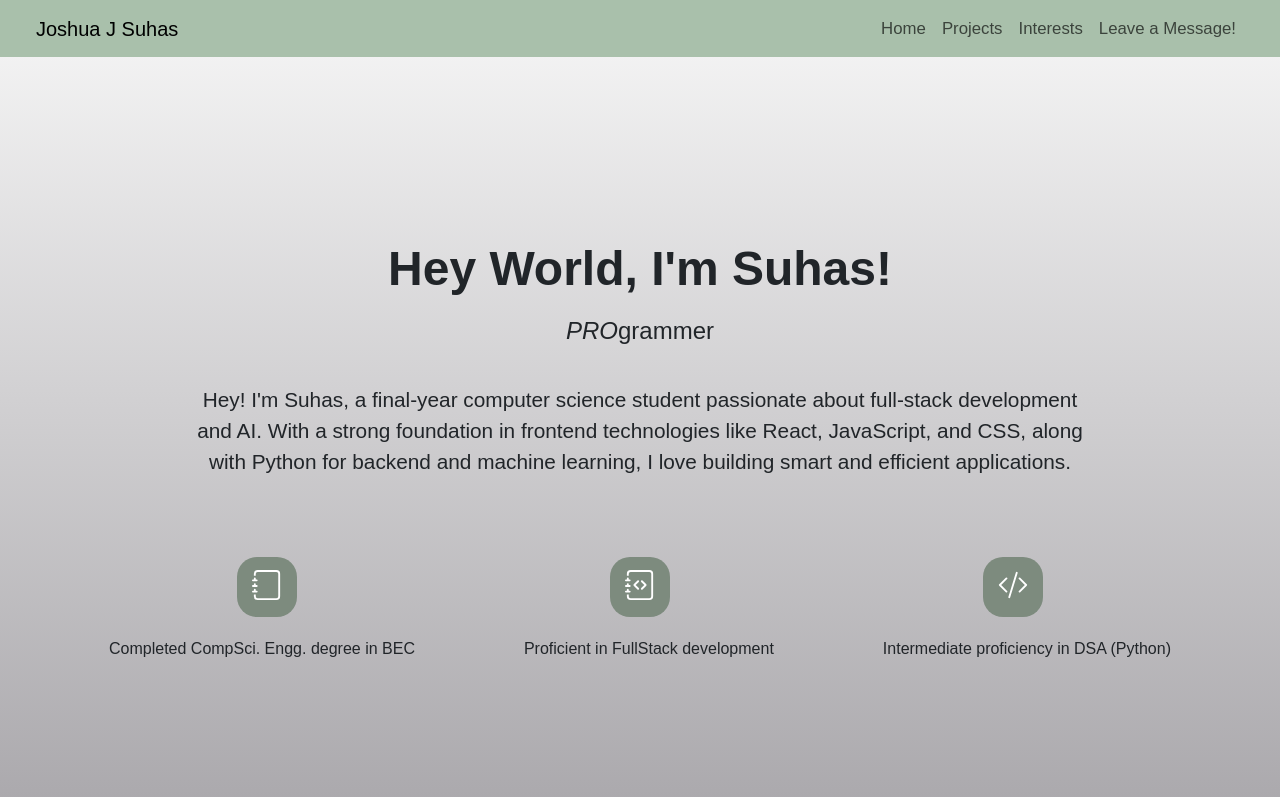
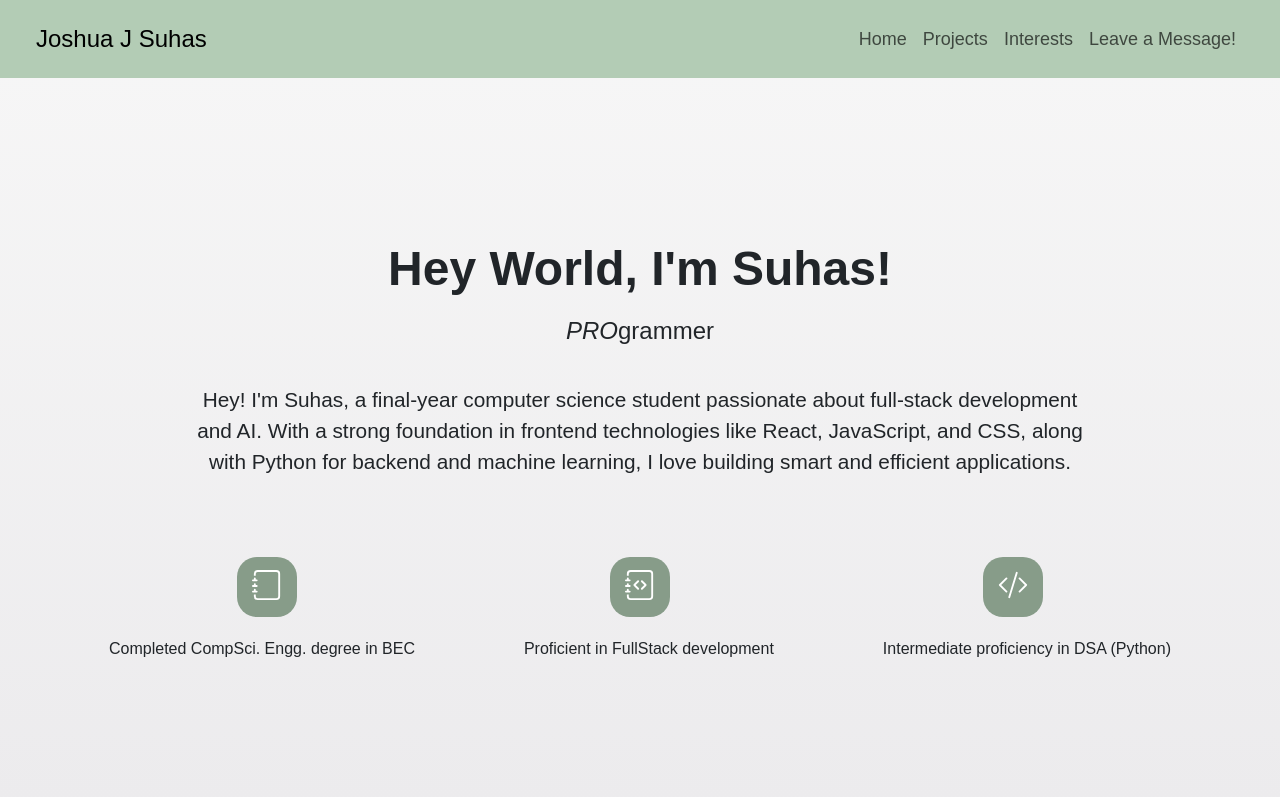
Before and after one commit to Suhasjoshuaj/My-Portfolio, a plain HTML site: page index.html in a window 1280 px wide. Shown: the top 797 px of the page. Drawn offline with nearby package versions, Linux system fonts and the light colour scheme.

Commit message:
yet again styling

```diff
--- a/index.html
+++ b/index.html
@@ -9,7 +9,7 @@
 </head>
 <body>
     <section id="head">
-      <nav class="navbar navbar-expand-lg navbar-light px-4">
+      <nav class="navbar navbar-expand-lg navbar-light px-4 py-3">
         <div class="container-fluid">
             <!-- Navbar Brand (Your Name) -->
             <a class="navbar-brand" href="#">Joshua J Suhas</a>
--- a/styles.css
+++ b/styles.css
@@ -14,11 +14,11 @@ html, body {
 }
 
 body {
-    background: linear-gradient(to top, #aba9ad, #f7f7f7);
+    background: linear-gradient(to top, #ecebed, #f7f7f7);
     background-attachment: fixed !important; /* Prevents gradient from repeating */
 }
 #head{
-    background-color: #a9c0ab !important;
+    background-color: #b3ccb5 !important;
     position: fixed;
     width: 100%;
     font-size: 1.05rem;
@@ -67,7 +67,7 @@ body {
 
 
 .icons{
-    background-color: #7d8b7e;
+    background-color: #879c89;
     width: 60px;
     height: 60px;
     border-radius: 20px;
@@ -86,7 +86,7 @@ body {
     margin-bottom: 50px;
 }
 .background{
-    background-color: #727D73 !important;
+    background-color: #768b78 !important;
 }
 .colour{
     color: #FFFFFF;
@@ -127,8 +127,14 @@ body {
 .contact-button:hover {
     background-color: #727D73;
 }
-
-
+.navbar-brand{
+    font-size: 24px;
+    font-weight: 500;
+}
+.nav-item{
+    font-size: large;
+    font-weight: 400;
+}
 
 
 /* background of icons and modules #555252 */
```
